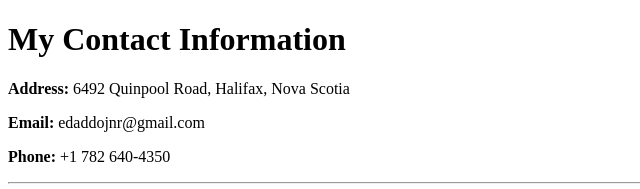
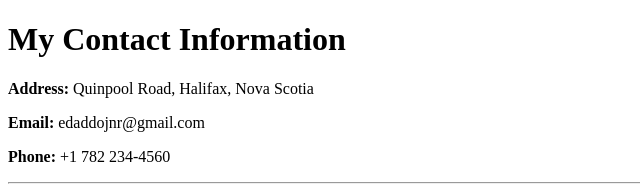
Before and after one commit to Its-Kirito/PortfolioSite, a plain HTML site: page contact.html in a window 1280 px wide. Shown: the top 189 px of the page, 0-640 px from the left. Drawn offline with Linux system fonts and the light colour scheme.

Commit message:
Update contact.html

```diff
--- a/contact.html
+++ b/contact.html
@@ -10,9 +10,9 @@
         <main>
             <h1>My Contact Information</h1>
 
-            <p><b>Address:</b> 6492 Quinpool Road, Halifax, Nova Scotia</p>
+            <p><b>Address:</b> Quinpool Road, Halifax, Nova Scotia</p>
             <p><b>Email:</b> edaddojnr@gmail.com</p>
-            <p><b>Phone:</b> +1 782 640-4350</p>
+            <p><b>Phone:</b> +1 782 234-4560</p>
 
             <hr>
 
```
